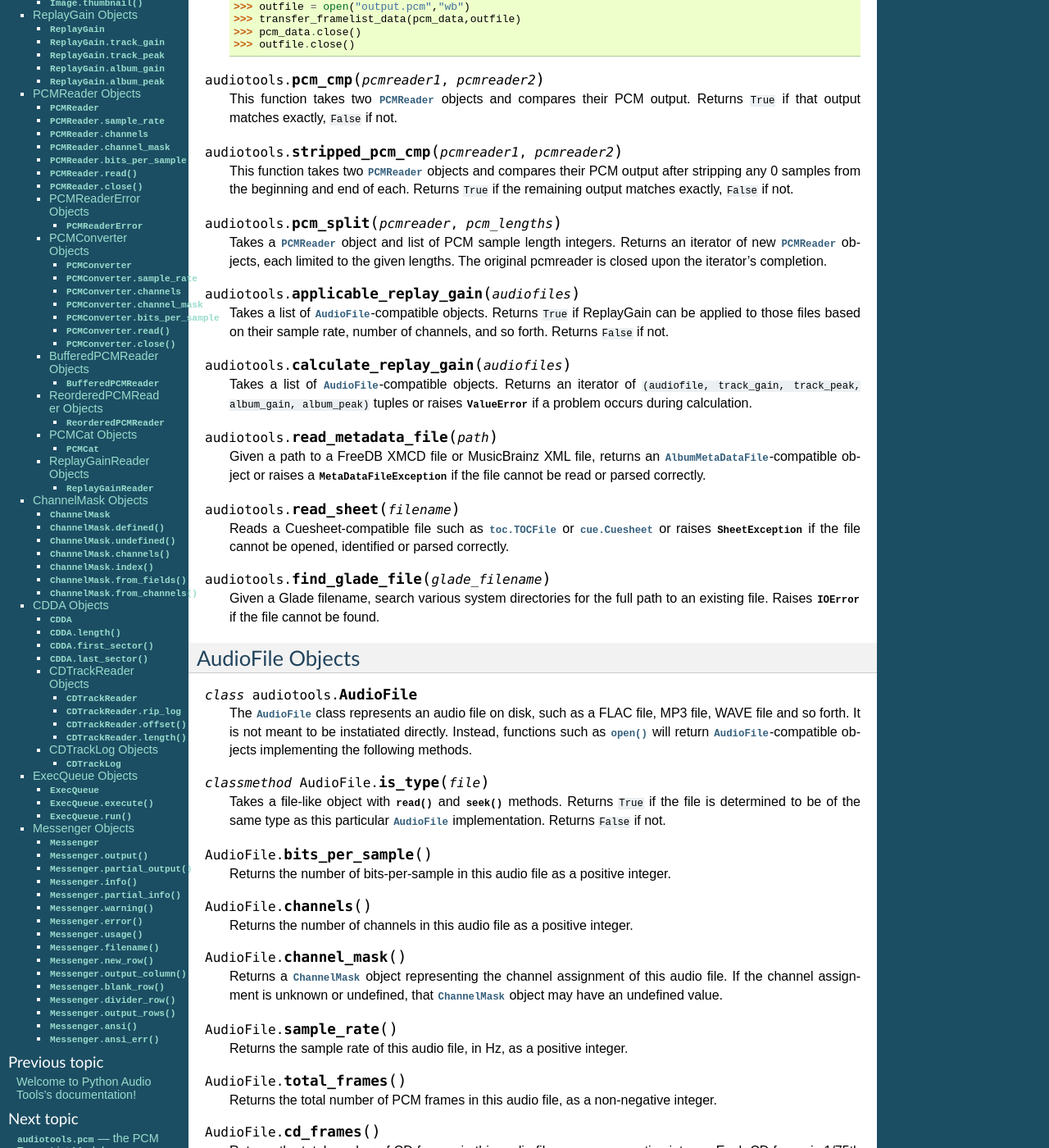
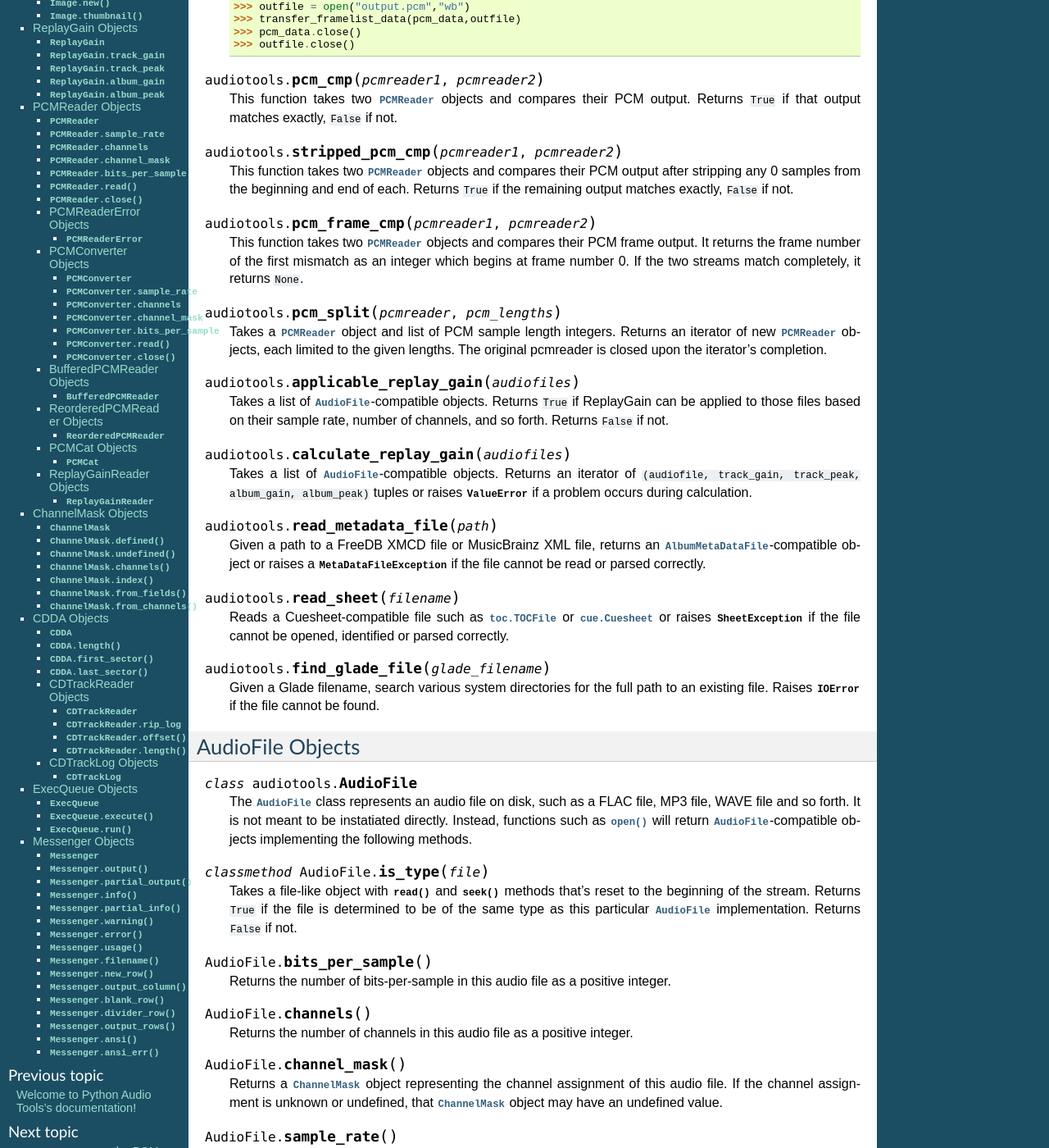
Before and after one commit to tuffy/python-audio-tools, a Sphinx documentation site: the page built from docs/programming/source/audiotools.rst, in a window 1280 px wide and 1400 px high, scrolled down 1906 px. Shown: the whole window at 82% size. Built offline with Sphinx 7.4.7, drawn with Linux system fonts in a browser that asks for light colours.

Commit message:
Several minor documentation updates.

```diff
--- a/docs/programming/source/audiotools.rst
+++ b/docs/programming/source/audiotools.rst
@@ -145,6 +145,14 @@
    Returns ``True`` if the remaining output matches exactly,
    ``False`` if not.
 
+.. function:: pcm_frame_cmp(pcmreader1, pcmreader2)
+
+   This function takes two :class:`PCMReader` objects and compares
+   their PCM frame output.
+   It returns the frame number of the first mismatch as an integer
+   which begins at frame number 0.
+   If the two streams match completely, it returns ``None``.
+
 .. function:: pcm_split(pcmreader, pcm_lengths)
 
    Takes a :class:`PCMReader` object and list of PCM sample length integers.
@@ -198,7 +206,8 @@
 
 .. classmethod:: AudioFile.is_type(file)
 
-   Takes a file-like object with :meth:`read` and :meth:`seek` methods.
+   Takes a file-like object with :meth:`read` and :meth:`seek` methods
+   that's reset to the beginning of the stream.
    Returns ``True`` if the file is determined to be of the same type
    as this particular :class:`AudioFile` implementation.
    Returns ``False`` if not.
```
Also changed, not shown: 4 other files.
